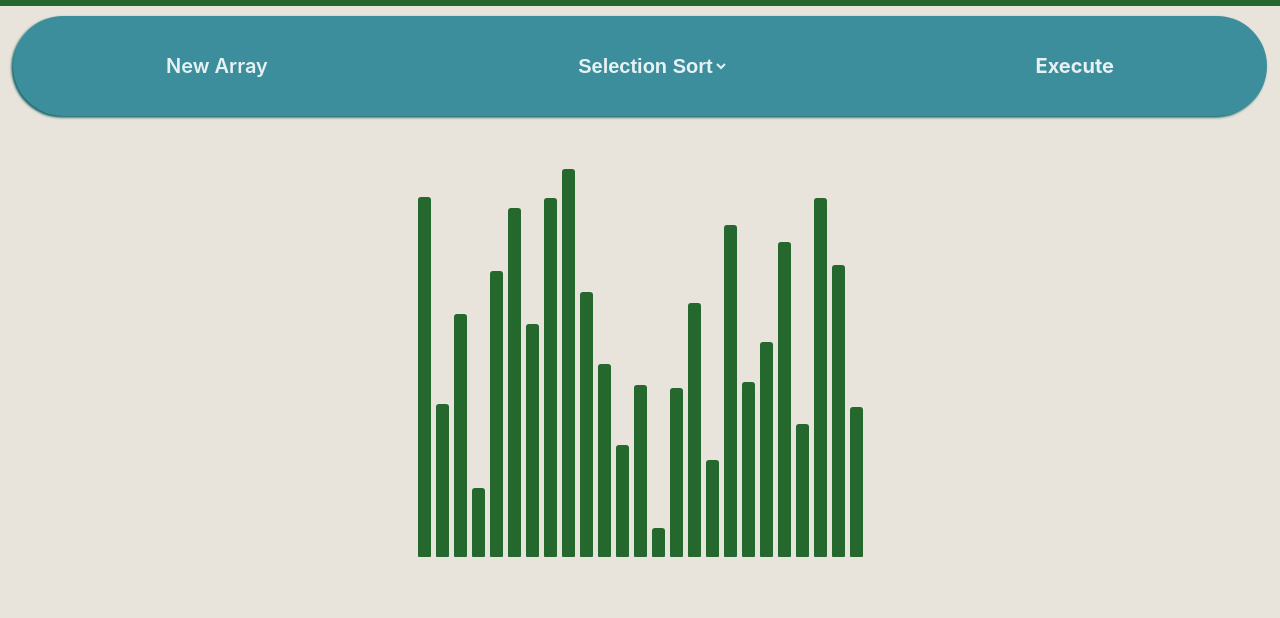
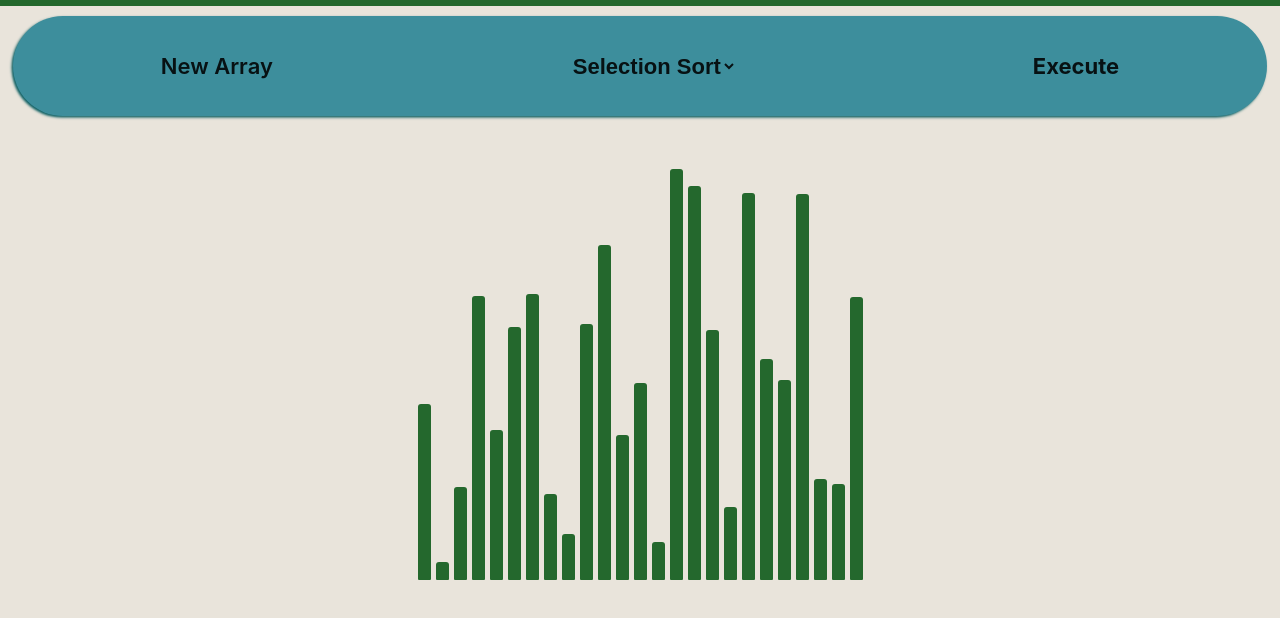
Before and after one commit to AatmikMallya/Algo-Visualizer, a React (Create React App) app: page / in a window 1280 px wide. Shown: the top 618 px of the page. Built offline with nearby package versions, Linux system fonts and the light colour scheme; what uifx would draw is missing.

Commit message:
add new array button

```diff
--- a/src/components/Menu.css
+++ b/src/components/Menu.css
@@ -15,8 +15,9 @@
     background: none!important;
     padding: 0!important;
     cursor: pointer;
-    color: rgba(100%, 100%, 100%, 87.5%);
-    font-size: 20px;
+    /* color: rgba(100%, 100%, 100%, 87.5%); */
+    opacity: 87.5%;
+    font-size: 22px;
     font-weight: 600;
     user-select: none;
     border-radius: 10px;
--- a/src/components/Menu.js
+++ b/src/components/Menu.js
@@ -10,6 +10,10 @@ export default class Menu extends React.Component {
         }
     }
 
+    handleGenerate() {
+        this.props.onGenerate();
+    }
+
     handleExecute() {
         const selectedAlgorithm = document.getElementById("menu-select").value;
         this.props.onExecute(selectedAlgorithm);
@@ -18,7 +22,7 @@ export default class Menu extends React.Component {
     render() {
         return (
             <div id="menu-container">
-                <div className="menu-button" id="selection-sort" onClick={this.handleExecute}>New Array</div>
+                <div className="menu-button" id="selection-sort" onClick={() => this.handleGenerate()}>New Array</div>
                 <select className="menu-select" id="menu-select" >
                     <option value="selection">Selection Sort</option>
                     <option value="insertion">Insertion Sort</option>
--- a/src/components/SortingTimeVisualizer.js
+++ b/src/components/SortingTimeVisualizer.js
@@ -12,7 +12,7 @@ const red = "#dc143c";
 const green = "#24682d";
 const yellow = "#ffff00";
 
-const cardFlip = new UIfx(cardFlipWav, { throttleMs: 5 });
+const cardFlip = new UIfx(cardFlipWav, { throttleMs: 10 });
 
 export default class SortingTimeVisualizer extends React.Component {
     constructor(props) {
@@ -21,20 +21,24 @@ export default class SortingTimeVisualizer extends React.Component {
             array : [], // holds height values
         };
 
-        this.handleExecute = this.handleExecute.bind(this);
-
         this.bars = [];
-        this.animationSpeed = 100;
+        this.animationSpeed = 5;
         this.arrayLength = 25;
         this.arrayHeight = 400;
 
+        this.generateArray = this.generateArray.bind(this);
+        this.handleExecute = this.handleExecute.bind(this);
     }
 
     // initialize array to random values
     componentDidMount() {
-        const newArr = []
+        this.generateArray();
+    }
+
+    generateArray() {
+        const newArray = [];
         for (let i = 0; i < this.arrayLength; i++) {
-            newArr.push(Math.floor(Math.random()*this.arrayHeight + 15))
+            newArray.push(Math.floor(Math.random()*this.arrayHeight + 15));
         }
         // const newArr = [
         //     306, 419,  14, 452, 378, 456,
@@ -42,9 +46,9 @@ export default class SortingTimeVisualizer extends React.Component {
         //     167, 10, 225, 445, 20, 462,
         //     107, 156, 276, 506, 189, 15,
         //     201
-        // ]
-        this.setState({ array: newArr})
-        this.bars = newArr.map((element, i) => <div className="array" style={{height: element}} key={i} index={i} />)
+        // ];
+        this.setState({ array: newArray});
+        this.bars = newArray.map((element, i) => <div className="array" style={{height: element}} key={i} index={i} />);
     }
 
     // get animations and put them on the screen in order
@@ -109,12 +113,11 @@ export default class SortingTimeVisualizer extends React.Component {
             arrayBars[arrayBars.length - 1].style.backgroundColor = purple;
         }, this.animationSpeed * animations.length)
 
-
         for (let i = 0; i < arrayBars.length; i++) {
             setTimeout(() => {
                 arrayBars[i].style.backgroundColor = green;
+                arrayBars[i].type = undefined;
             }, this.animationSpeed * (0.25 * i + animations.length))
-
         }
     }
 
@@ -172,7 +175,7 @@ export default class SortingTimeVisualizer extends React.Component {
         return (
             <div>
                 <div id="color-strip" />
-                <Menu onExecute={this.handleExecute}/>
+                <Menu onExecute={this.handleExecute} onGenerate={this.generateArray} />
                 <div id="bars-container">
                     {this.bars}
                     {/* <button id="test-sort" onClick={this.testSort.bind(this, selectionSortAlgo)}>Test Sort</button> */}
```
